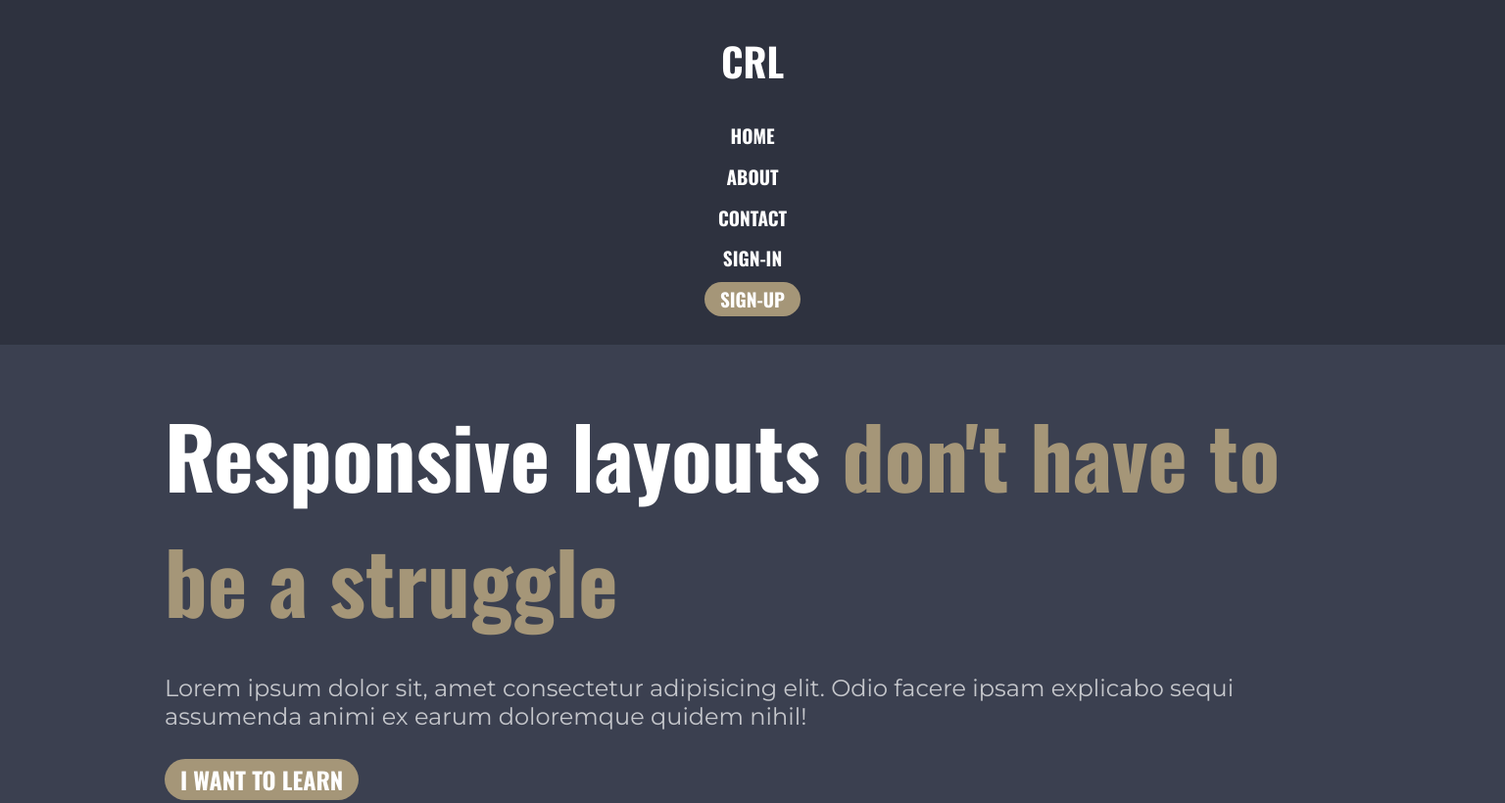
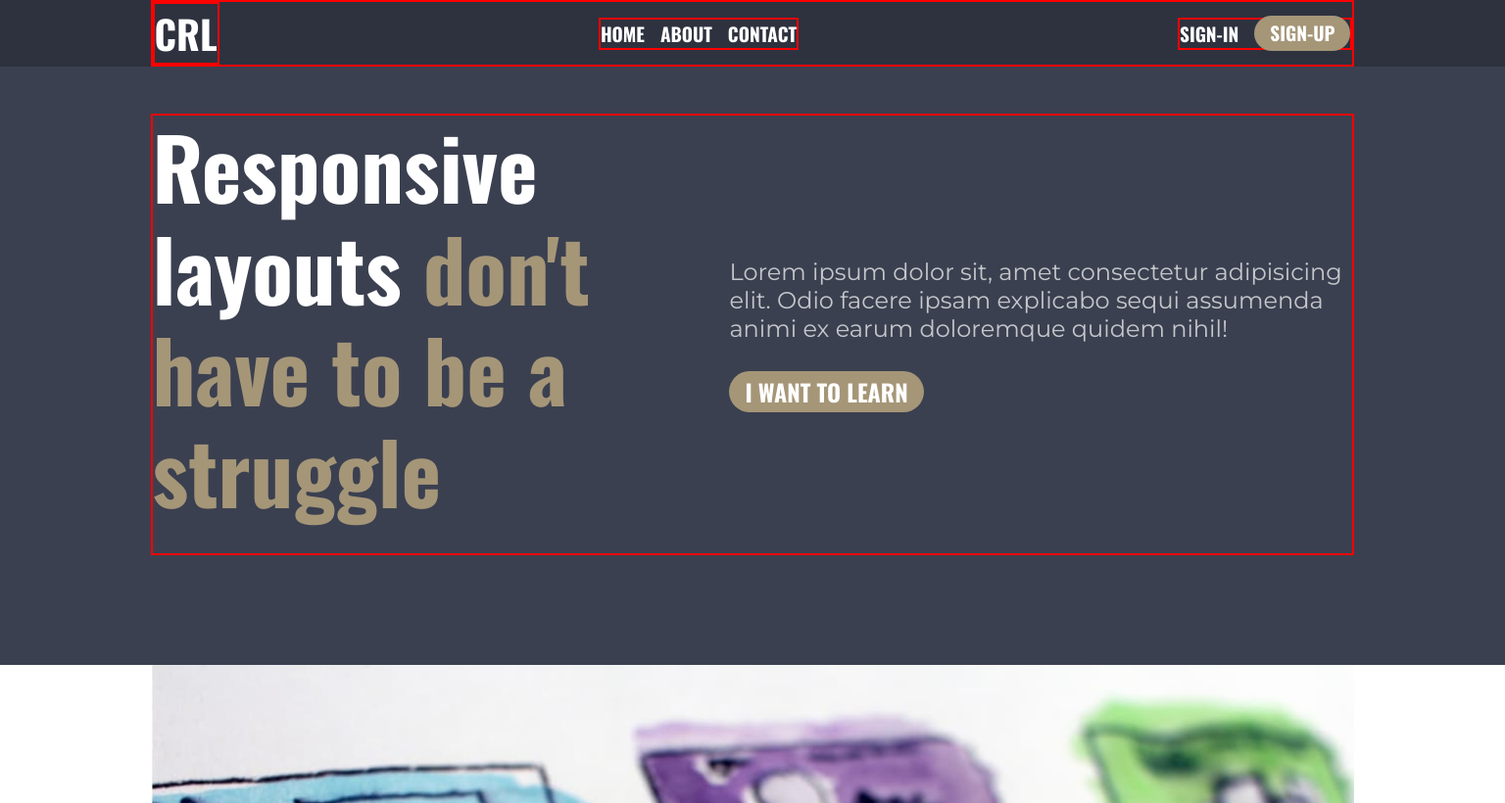
Before and after one commit to saud-alkhazriji04/course-challenges, a plain HTML site: page final course challenge/index.html in a window 1536 px wide. Shown: the top 820 px of the page at 98% size. Drawn offline with nearby package versions, Linux system fonts and the light colour scheme.

Commit message:
added files

```diff
--- a/final course challenge/index.html
+++ b/final course challenge/index.html
@@ -16,15 +16,18 @@
 <body>
     <header>
         <nav>
-            <div class="container">
-                <ul>
+            <div class="container row">
+                <ul class="row">
                     <li class="logo">CRL</li>
                 </ul>
 
-                <ul>
+                <ul class="row nav-bar">
                     <li><a href="#" class="font-1">HOME</a></li>
                     <li><a href="#" class="font-1">ABOUT</a></li>
                     <li><a href="#" class="font-1">CONTACT</a></li>
+                </ul>
+
+                <ul class="row nav-bar">
                     <li><a href="#" class="font-1">SIGN-IN</a></li>
                     <li><a href="#" class="sign-up font-1">SIGN-UP</a></li>
                 </ul>
@@ -37,7 +40,7 @@
                     <h1 class="font-2">Responsive layouts <span>don't have to be a struggle</span></h1>
                 </div>
 
-                <div class="col">
+                <div class="col main-section__text">
                     <p class="font-3">Lorem ipsum dolor sit, amet consectetur adipisicing elit. Odio facere ipsam explicabo sequi assumenda animi ex earum doloremque quidem nihil!</p>
                     <a href="#" class="cta font-4">I WANT TO LEARN</a>
                 </div>
@@ -76,7 +79,7 @@
                 <p class="font-6__para">Lorem ipsum dolor sit amet consectetur adipisicing elit. Alias tempore ab atque esse officiis, odio, dolores, quibusdam eaque ad fugiat voluptatum blanditiis? Pariatur vero accusantium ad expedita dolorem debitis voluptatem tenetur dolorum.</p>
             </div>
 
-            <div class="col flex">
+            <div class="col flex break-work-lorem">
                 <div class="col__child">
                     <h5 class="font-7">Break it down</h5>
                     <p class="font-7__para">Lorem, ipsum dolor sit amet consectetur adipisicing elit. Vitae, explicabo. Accusantium libero ducimus, odio fugiat quis explicabo magnam necessitatibus ad.</p>
--- a/final course challenge/main.css
+++ b/final course challenge/main.css
@@ -4,6 +4,8 @@
     box-sizing: border-box;
     font-family: 'Oswald', sans-serif;
 }
+
+/*generic*/
 
 img {
     width: 100%;
@@ -140,7 +142,7 @@ nav {
 }
 
 .secondary-section {
-    background: #FFFFFF;
+    background: #e4e4e4;
 }
 
 .fourth-section {
@@ -181,10 +183,6 @@ ul + ul {
     padding-bottom: 2rem;
 }
 
-/*.container {
-    padding: 4rem 0;
-}*/
-
 li {
     text-align: center;
 }
@@ -200,3 +198,64 @@ h1, h2, h3, h4, h5, h6 {
 .secondary-section__col + .secondary-section__col {
     margin-top: 2rem;
 }
+
+.break-work-lorem {
+    margin-top: 4rem;
+}
+
+@media screen and (min-width:1000px) {
+    .break-work-lorem {
+        flex-direction: row;
+        flex-wrap: wrap;
+        justify-content: space-between;
+
+    }
+
+    .col__child {
+        width: 31%;
+    }
+}
+
+@media screen and (min-width:1500px) {
+    .row {
+        display: flex;
+        border: 2px solid red;
+        justify-content: space-between;
+        align-items: center;
+    }
+
+    li + li {
+        margin-top: 0;
+        margin-left: 1rem;
+    }
+
+    .logo {
+        padding: 0;
+    }
+
+    ul {
+        padding: 0;
+    }
+
+    .nav-bar {
+        padding: 0;
+    }
+
+    .container {
+        max-width: 2000px;
+    }
+
+    .main-section {
+        padding-bottom: 7rem;
+        position: absolute;
+    }
+
+    .main-section__text {
+        position: relative;
+        bottom: 1px;
+    }
+
+    h1 {
+        line-height: 1.2;
+    }
+}
```
